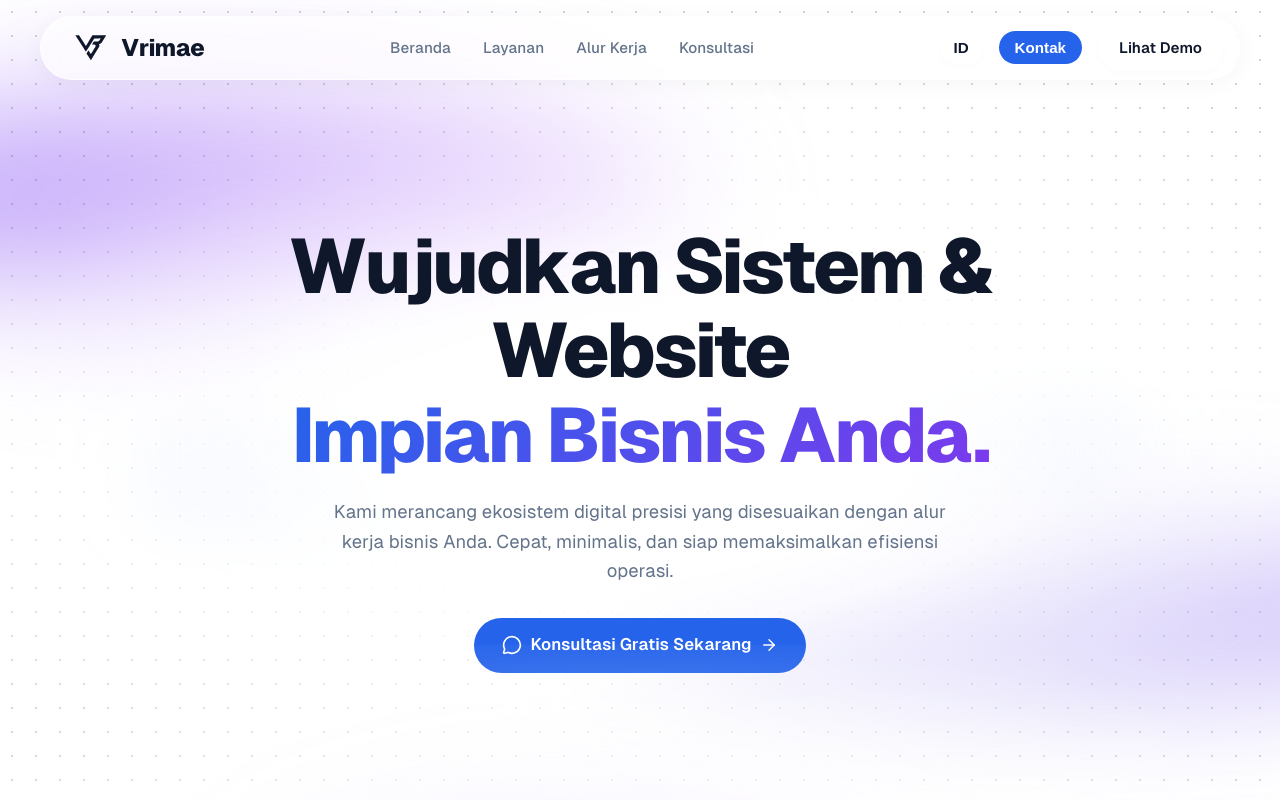
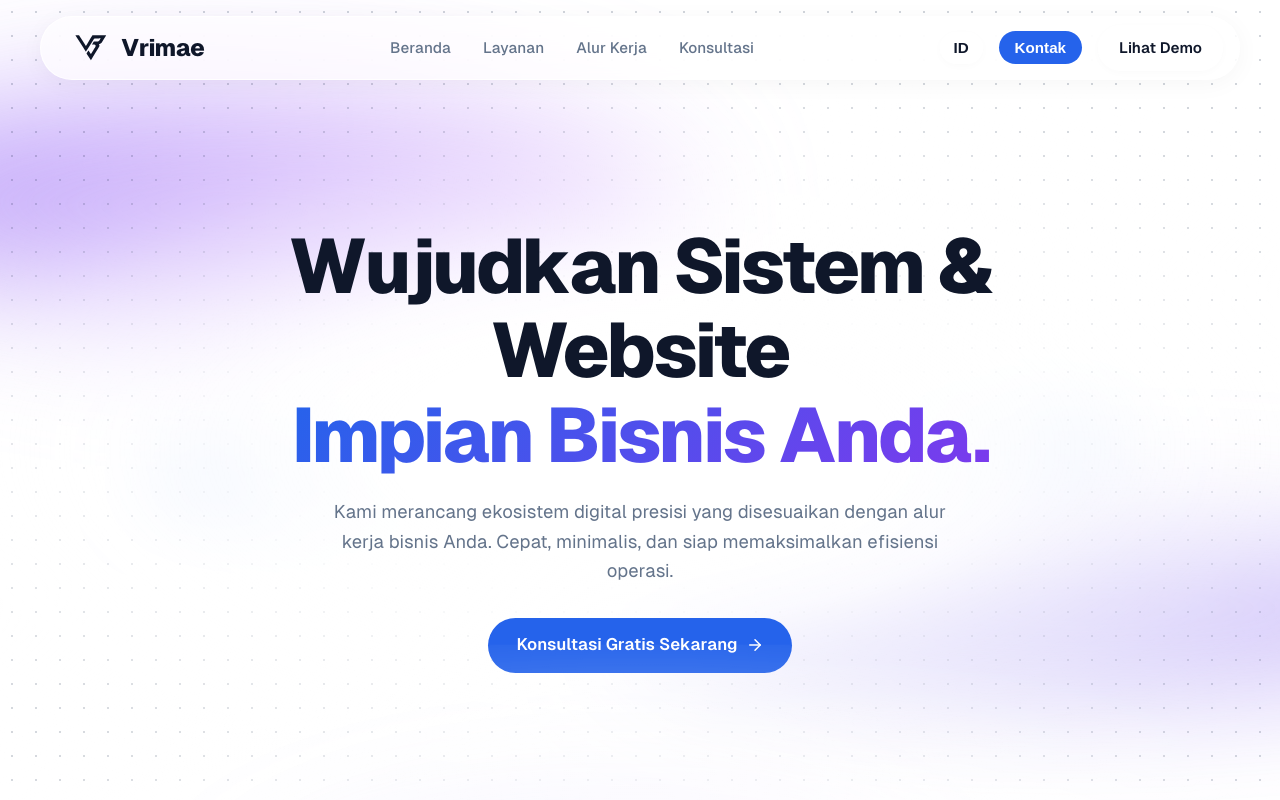
Before and after one commit to vrimae/vrimae-landing, a React (Vite) app: page / in a window 1280 px wide. Shown: the top 800 px of the page. Built offline with nearby package versions, Linux system fonts and the light colour scheme.

Commit message:
style: remove message icon from hero button

```diff
--- a/src/pages/Home.tsx
+++ b/src/pages/Home.tsx
@@ -48,7 +48,6 @@ export default function Home() {
           <motion.p className="hero-subtitle" variants={fadeInUp} dangerouslySetInnerHTML={{ __html: t('hero.subtitle') }} />
           <motion.div className="hero-cta" variants={fadeInUp}>
             <Link to="/contact" className="btn btn-primary btn-large group">
-              <MessageCircle className="icon-medium" />
               {t('hero.consultation')}
               <ArrowRight className="icon-arrow group-hover" />
             </Link>
```
